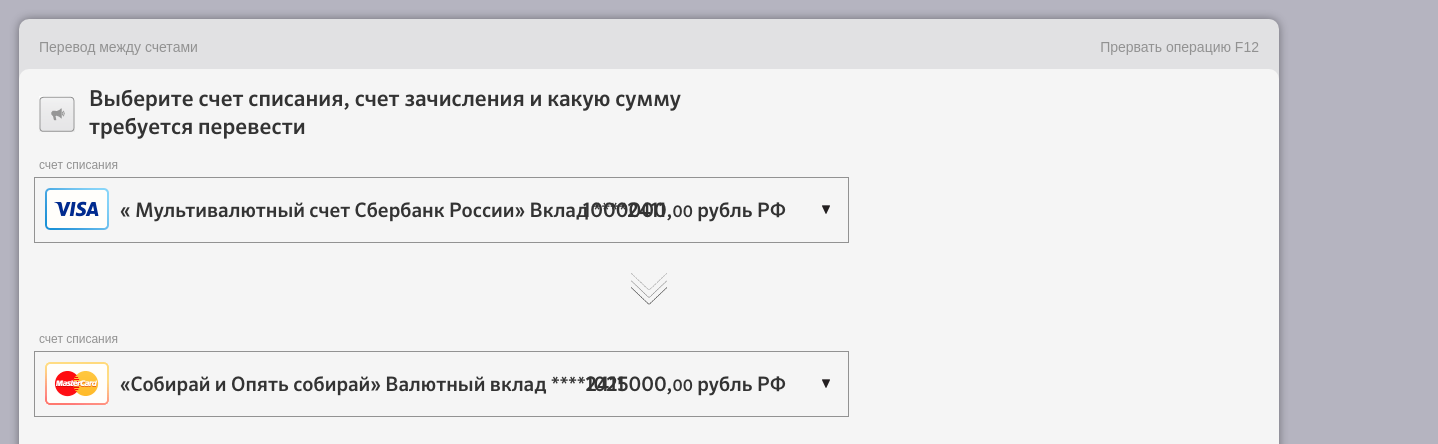
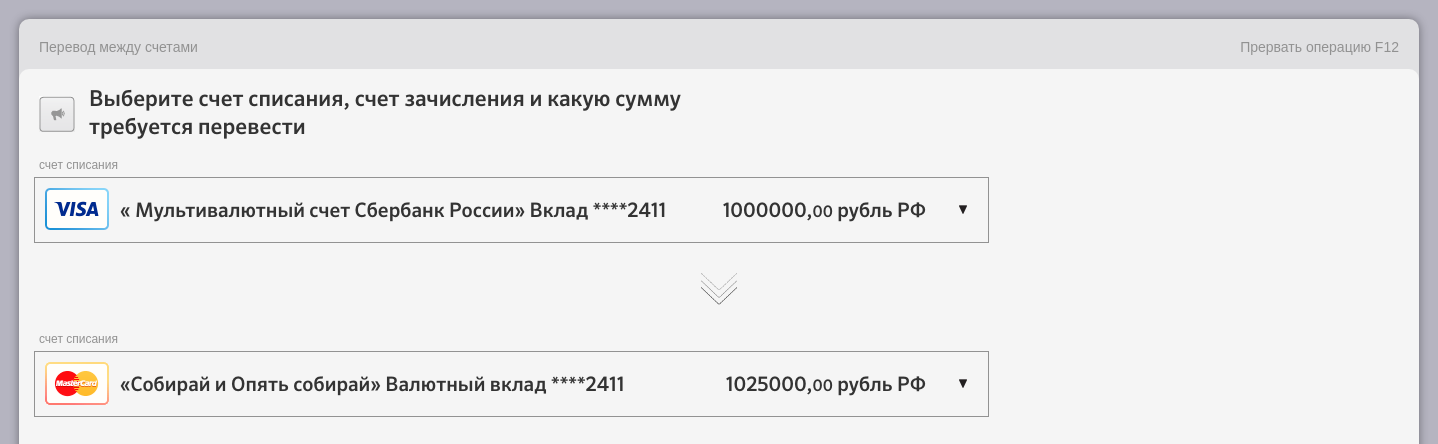
Before and after one commit to theGrassWasGreenerBefore/sberTestTask, a plain HTML site: page index.html in a window 1280 px wide. Shown: the top 444 px of the page, 1438 px wide, since content can reach past the window. Drawn offline with Linux system fonts and the light colour scheme.

Commit message:
Now THIS one is the last one...

```diff
--- a/css/style.css
+++ b/css/style.css
@@ -33,7 +33,7 @@ input {
 
 #container {
 	padding: 19px;
-	min-width: 1260px;
+	min-width: 1400px;
 }
 
 .clear {
```
